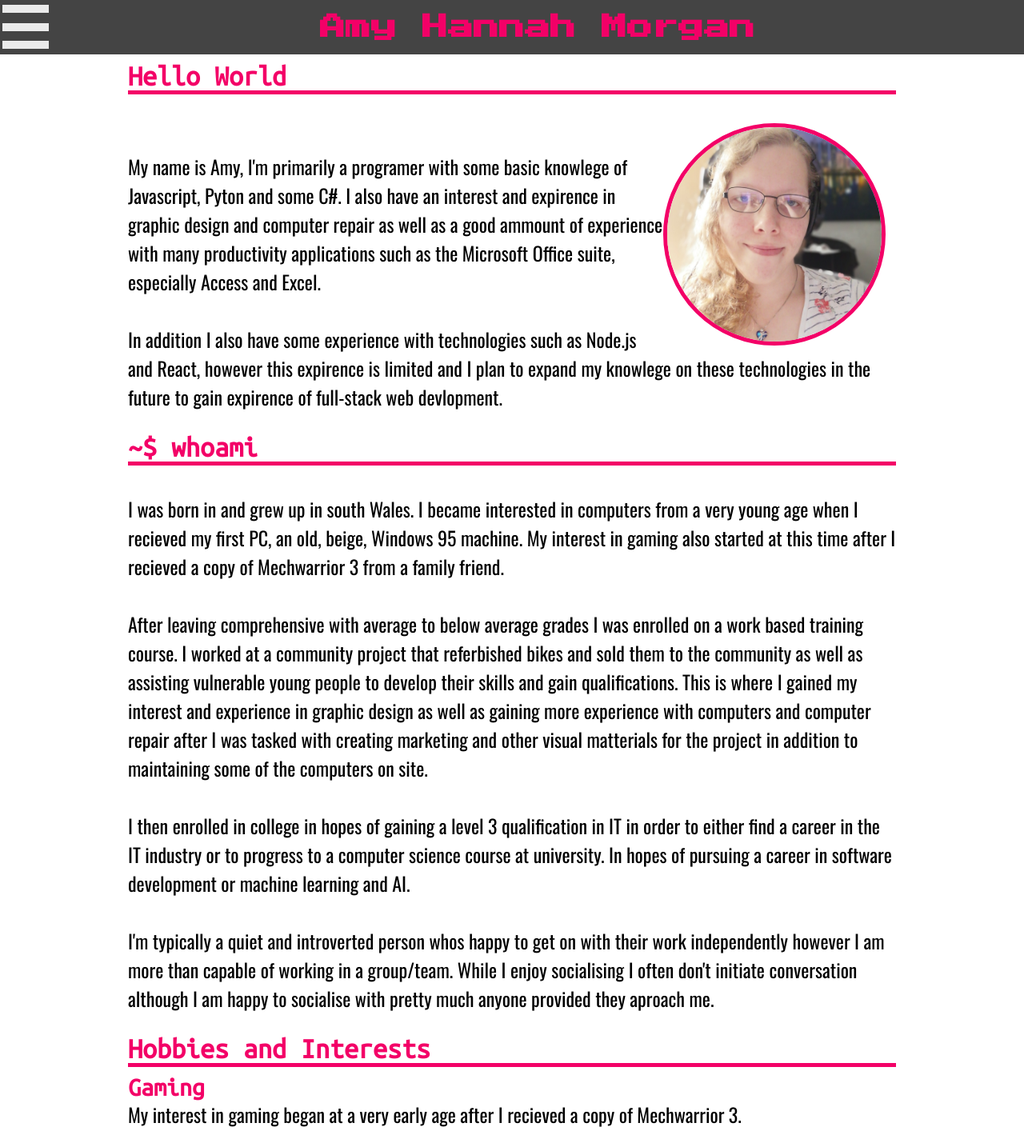
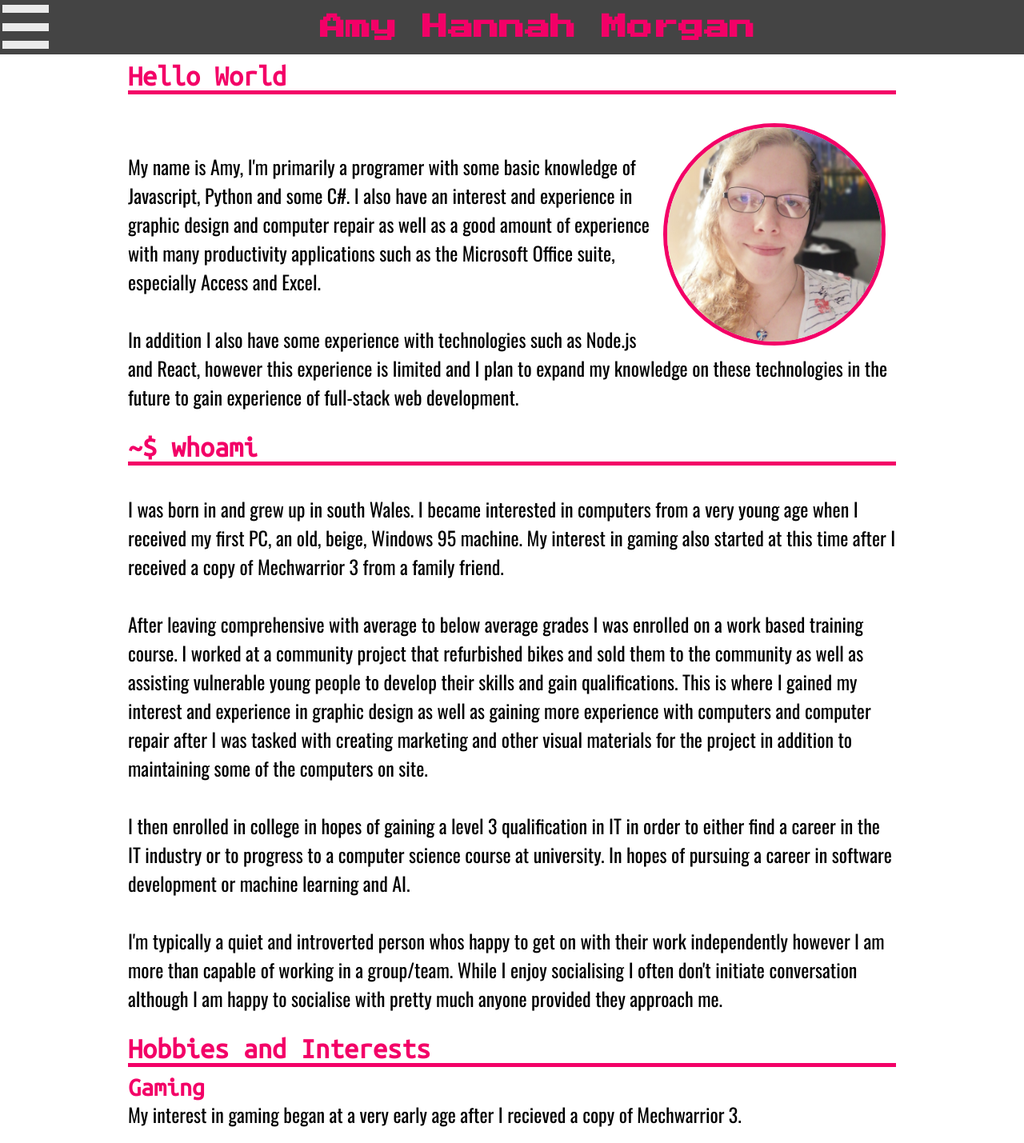
Before and after one commit to AmyHannahMorgan/AmyHannahMorgan.github.io, a Jekyll site: the page built from index.html, in a window 1280 px wide. Shown: the whole page at 80% size. Built offline with Jekyll 4.4.1, drawn with Linux system fonts in a browser that asks for light colours.

Commit message:
fixed spelling and grammar errors

```diff
--- a/index.html
+++ b/index.html
@@ -7,21 +7,21 @@ layout: default
 
 <p>
   <img id="profileImage" src="/assets/photos/me_irl.jpg" alt="">
-  My name is Amy, I'm primarily a programer with some basic knowlege of Javascript, Pyton and some C#. I also have an interest and expirence in graphic design and computer repair as well as a good ammount of experience with many productivity applications such as the Microsoft Office suite, especially Access and Excel.
+  My name is Amy, I'm primarily a programer with some basic knowledge of Javascript, Python and some C#. I also have an interest and experience in graphic design and computer repair as well as a good amount of experience with many productivity applications such as the Microsoft Office suite, especially Access and Excel.
 
-  In addition I also have some experience with technologies such as Node.js and React, however this expirence is limited and I plan to expand my knowlege on these technologies in the future to gain expirence of full-stack web devlopment.
+  In addition I also have some experience with technologies such as Node.js and React, however this experience is limited and I plan to expand my knowledge on these technologies in the future to gain experience of full-stack web development.
 </p>
 
 <h1 id="introduction">~$ whoami</h1>
 
 <p>
-  I was born in and grew up in south Wales. I became interested in computers from a very young age when I recieved my first PC, an old, beige, Windows 95 machine. My interest in gaming also started at this time after I recieved a copy of Mechwarrior 3 from a family friend.
+  I was born in and grew up in south Wales. I became interested in computers from a very young age when I received my first PC, an old, beige, Windows 95 machine. My interest in gaming also started at this time after I received a copy of Mechwarrior 3 from a family friend.
 
-  After leaving comprehensive with average to below average grades I was enrolled on a work based training course. I worked at a community project that referbished bikes and sold them to the community as well as assisting vulnerable young people to develop their skills and gain qualifications. This is where I gained my interest and experience in graphic design as well as gaining more experience with computers and computer repair after I was tasked with creating marketing and other visual matterials for the project in addition to maintaining some of the computers on site.
+  After leaving comprehensive with average to below average grades I was enrolled on a work based training course. I worked at a community project that refurbished bikes and sold them to the community as well as assisting vulnerable young people to develop their skills and gain qualifications. This is where I gained my interest and experience in graphic design as well as gaining more experience with computers and computer repair after I was tasked with creating marketing and other visual materials for the project in addition to maintaining some of the computers on site.
 
   I then enrolled in college in hopes of gaining a level 3 qualification in IT in order to either find a career in the IT industry or to progress to a computer science course at university. In hopes of pursuing a career in software development or machine learning and AI.
 
-  I'm typically a quiet and introverted person whos happy to get on with their work independently however I am more than capable of working in a group/team. While I enjoy socialising I often don't initiate conversation although I am happy to socialise with pretty much anyone provided they aproach me.
+  I'm typically a quiet and introverted person whos happy to get on with their work independently however I am more than capable of working in a group/team. While I enjoy socialising I often don't initiate conversation although I am happy to socialise with pretty much anyone provided they approach me.
 </p>
 
 <h1 id="hobbies">Hobbies and Interests</h1>
```
